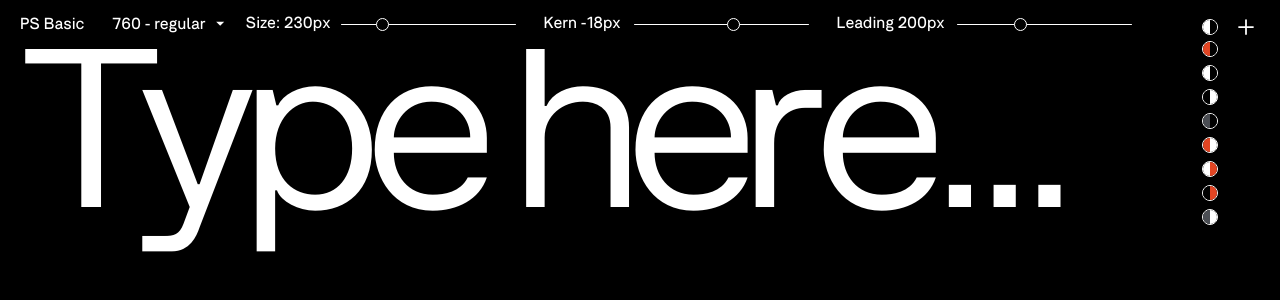
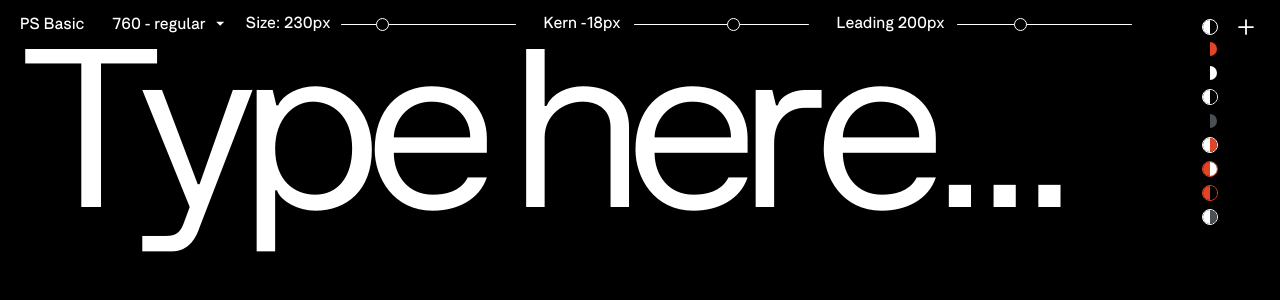
Before and after one commit to yano1978/ps-basic-font-tool, a React (Vite) app: page / in a window 1280 px wide. Both pictures are taken after a click on the button 1217 px from the left and 24 px from the top of the page. Shown: the top 300 px of the page. Built offline with nearby package versions, Linux system fonts and the light colour scheme.

Commit message:
Colour selector outline static OK + dropdown changing colour OK + close on children elements OK (TODO: click away)

```diff
--- a/src/App.jsx
+++ b/src/App.jsx
@@ -1,10 +1,11 @@
 import { useState } from 'react';
-import DropdownMenu from '@/components/FontSizeMenu';
+import FontSizeMenu from '@/components/FontSizeMenu';
 
 const App = () => {
-  let [changeBgColor, setChangeColor] = useState('');
-  let [changeTextColor, setChangeTextColor] = useState('');
+  let [changeBgColor, setChangeColor] = useState('#000');
+  let [changeTextColor, setChangeTextColor] = useState('#fff');
   let [changeDeepColor, setDropdownColor] = useState('');
+  let [dropDownCircle, setDropDownCircle] = useState('white');
   const [size, setSize] = useState(230);
   const [spacing, setLetterSpacing] = useState(-18);
   const [leading, setLineHeight] = useState(200);
@@ -47,39 +48,48 @@ const App = () => {
       if (changeTextColor === '#fff') {
         // text is white
         changeDeepColor = 'black-white';
+        dropDownCircle = 'white';
       } else {
         // text is red
         changeDeepColor = 'black-red';
+        dropDownCircle = 'red';
       }
     } else if (changeBgColor === '#E24523') {
       // bg is red
       if (changeTextColor === '#fff') {
         // text is white
         changeDeepColor = 'red-white';
+        dropDownCircle = 'white';
       } else {
         // text is black
         changeDeepColor = 'red-black';
+        dropDownCircle = 'black';
       }
     } else if (changeBgColor === '#4B4E54') {
       // bg is grey
       if (changeTextColor === '#fff') {
         // text is white
         changeDeepColor = 'grey-white';
+        dropDownCircle = 'white';
       } else {
         // text is black
         changeDeepColor = 'grey-black';
+        dropDownCircle = 'black';
       }
     } else {
       // bg is white
       if (changeTextColor === '#000') {
         // text is black
         changeDeepColor = 'white-black';
+        dropDownCircle = 'black';
       } else {
         // text is red
         changeDeepColor = 'white-red';
+        dropDownCircle = 'red';
       }
     }
     setDropdownColor(changeDeepColor);
+    setDropDownCircle(dropDownCircle);
   };
 
   return (
@@ -100,7 +110,7 @@ const App = () => {
         >
           <a href="/">PS Basic</a>
           <div className="ml-20 tablet:ml-5">
-            <DropdownMenu className={changeDeepColor} weight={weight} toggleWeight={toggleWeight} />
+            <FontSizeMenu className={changeDeepColor} weight={weight} toggleWeight={toggleWeight} />
           </div>
           <div
             style={{
@@ -171,16 +181,9 @@ const App = () => {
           </div>
           <div className="flex absolute right-5 tablet:right-0 tablet:relative">
             <button onClick={handleMenuShowing}>
-              <div
-                className={`w-4 h-4 border !border-${
-                  changeTextColor == '#fff' ||
-                  (changeTextColor == '#E24523' && changeBgColor != '#fff')
-                    ? 'white'
-                    : 'black'
-                } rounded-full mr-3.5 mt-1 relative overflow-hidden`}
-              >
-                <div className="bg-black absolute right-0 w-1/2 h-full"></div>
-                <div className="bg-white absolute w-1/2 h-full"></div>
+              <div className="w-4 h-4 border border-1 rounded-full mr-3.5 mt-1 relative overflow-hidden">
+                <div className={`bg-[${changeBgColor}] absolute right-0 w-1/2 h-full`}></div>
+                <div className={`bg-${dropDownCircle} absolute w-1/2 h-full`}></div>
               </div>
             </button>
             <div
@@ -188,123 +191,101 @@ const App = () => {
                 show ? 'opacity-100' : 'opacity-0'
               }`}
             >
-              <button onClick={() => handleBgColor({ bg: '#E24523', text: '#000' })}>
-                <div
-                  className={`w-4 h-4 border !border-${
-                    changeTextColor == '#fff' ||
-                    (changeTextColor == '#E24523' && changeBgColor != '#fff')
-                      ? 'white'
-                      : 'black'
-                  } rounded-full mr-3.5 mt-1 relative overflow-hidden`}
-                >
-                  <div className="bg-[#E24523] absolute w-1/2 h-full"></div>
-                  <div className="bg-black absolute right-0 w-1/2 h-full"></div>
+              <button
+                onClick={() => {
+                  handleMenuShowing();
+                  handleBgColor({ bg: '#E24523', text: '#000' });
+                }}
+              >
+                <div className="w-4 h-4 border border-1 border-black rounded-full mr-3.5 mt-1 relative overflow-hidden">
+                  <div className="bg-red absolute right-0 w-1/2 h-full"></div>
+                  <div className="bg-black absolute w-1/2 h-full"></div>
                 </div>
               </button>
-              <button onClick={() => handleBgColor({ bg: '#fff', text: '#000' })} className="pt-1">
-                <div
-                  className={`w-4 h-4 border !border-${
-                    changeTextColor == '#fff' ||
-                    (changeTextColor == '#E24523' && changeBgColor != '#fff')
-                      ? 'white'
-                      : 'black'
-                  } rounded-full mr-3.5 mt-1 relative overflow-hidden`}
-                >
-                  <div className="bg-white absolute w-1/2 h-full"></div>
-                  <div className="bg-black absolute right-0 w-1/2 h-full"></div>
-                </div>
-              </button>
-              <button onClick={() => handleBgColor({ bg: '#000', text: '#fff' })} className="pt-1">
-                <div
-                  className={`w-4 h-4 border !border-${
-                    changeTextColor == '#fff' ||
-                    (changeTextColor == '#E24523' && changeBgColor != '#fff')
-                      ? 'white'
-                      : 'black'
-                  } rounded-full mr-3.5 mt-1 relative overflow-hidden`}
-                >
+              <button
+                onClick={() => {
+                  handleMenuShowing();
+                  handleBgColor({ bg: '#fff', text: '#000' });
+                }}
+                className="pt-1"
+              >
+                <div className="w-4 h-4 border border-1 border-black rounded-full mr-3.5 mt-1 relative overflow-hidden">
                   <div className="bg-black absolute w-1/2 h-full"></div>
                   <div className="bg-white absolute right-0 w-1/2 h-full"></div>
                 </div>
               </button>
               <button
-                onClick={() => handleBgColor({ bg: '#4B4E54', text: '#000' })}
+                onClick={() => {
+                  handleMenuShowing();
+                  handleBgColor({ bg: '#000', text: '#fff' });
+                }}
                 className="pt-1"
               >
                 <div
-                  className={`w-4 h-4 border !border-${
-                    changeTextColor == '#fff' ||
-                    (changeTextColor == '#E24523' && changeBgColor != '#fff')
-                      ? 'white'
-                      : 'black'
-                  } rounded-full mr-3.5 mt-1 relative overflow-hidden`}
+                  className={`w-4 h-4 border border-1 border-white rounded-full mr-3.5 mt-1 relative overflow-hidden`}
                 >
-                  <div className="bg-[#4B4E54] absolute w-1/2 h-full"></div>
+                  <div className="bg-black absolute right-0 w-1/2 h-full"></div>
+                  <div className="bg-white absolute w-1/2 h-full"></div>
+                </div>
+              </button>
+              <button
+                onClick={() => {
+                  handleMenuShowing();
+                  handleBgColor({ bg: '#4B4E54', text: '#000' });
+                }}
+                className="pt-1"
+              >
+                <div className="w-4 h-4 border border-1 border-black rounded-full mr-3.5 mt-1 relative overflow-hidden">
+                  <div className="bg-black absolute w-1/2 h-full"></div>
+                  <div className="bg-grey absolute right-0 w-1/2 h-full"></div>
+                </div>
+              </button>
+              <button
+                onClick={() => {
+                  handleMenuShowing();
+                  handleBgColor({ bg: '#E24523', text: '#fff' });
+                }}
+                className="pt-1"
+              >
+                <div className="w-4 h-4 border border-1 border-white rounded-full mr-3.5 mt-1 relative overflow-hidden">
+                  <div className="bg-white absolute w-1/2 h-full"></div>
+                  <div className="bg-red absolute right-0 w-1/2 h-full"></div>
+                </div>
+              </button>
+              <button
+                onClick={() => {
+                  handleMenuShowing();
+                  handleBgColor({ bg: '#fff', text: '#E24523' });
+                }}
+                className="pt-1"
+              >
+                <div className="w-4 h-4 border border-1 border-red rounded-full mr-3.5 mt-1 relative overflow-hidden">
+                  <div className="bg-red absolute w-1/2 h-full"></div>
+                  <div className="bg-white absolute right-0 w-1/2 h-full"></div>
+                </div>
+              </button>
+              <button
+                onClick={() => {
+                  handleMenuShowing();
+                  handleBgColor({ bg: '#000', text: '#E24523' });
+                }}
+                className="pt-1"
+              >
+                <div className="w-4 h-4 border border-1 border-red rounded-full mr-3.5 mt-1 relative overflow-hidden">
+                  <div className="bg-red absolute w-1/2 h-full"></div>
                   <div className="bg-black absolute right-0 w-1/2 h-full"></div>
                 </div>
               </button>
               <button
-                onClick={() => handleBgColor({ bg: '#E24523', text: '#fff' })}
+                onClick={() => {
+                  handleMenuShowing();
+                  handleBgColor({ bg: '#4B4E54', text: '#fff' });
+                }}
                 className="pt-1"
               >
-                <div
-                  className={`w-4 h-4 border !border-${
-                    changeTextColor == '#fff' ||
-                    (changeTextColor == '#E24523' && changeBgColor != '#fff')
-                      ? 'white'
-                      : 'black'
-                  } rounded-full mr-3.5 mt-1 relative overflow-hidden`}
-                >
-                  <div className="bg-[#E24523] absolute w-1/2 h-full"></div>
-                  <div className="bg-white absolute right-0 w-1/2 h-full"></div>
-                </div>
-              </button>
-              <button
-                onClick={() => handleBgColor({ bg: '#fff', text: '#E24523' })}
-                className="pt-1"
-              >
-                <div
-                  className={`w-4 h-4 border !border-${
-                    changeTextColor == '#fff' ||
-                    (changeTextColor == '#E24523' && changeBgColor != '#fff')
-                      ? 'white'
-                      : 'black'
-                  } rounded-full mr-3.5 mt-1 relative overflow-hidden`}
-                >
+                <div className="w-4 h-4 border border-1 border-white rounded-full mr-3.5 mt-1 relative overflow-hidden">
                   <div className="bg-white absolute w-1/2 h-full"></div>
-                  <div className="bg-[#E24523] absolute right-0 w-1/2 h-full"></div>
-                </div>
-              </button>
-              <button
-                onClick={() => handleBgColor({ bg: '#000', text: '#E24523' })}
-                className="pt-1"
-              >
-                <div
-                  className={`w-4 h-4 border !border-${
-                    changeTextColor == '#fff' ||
-                    (changeTextColor == '#E24523' && changeBgColor != '#fff')
-                      ? 'white'
-                      : 'black'
-                  } rounded-full mr-3.5 mt-1 relative overflow-hidden`}
-                >
-                  <div className="bg-black absolute w-1/2 h-full"></div>
-                  <div className="bg-[#E24523] absolute right-0 w-1/2 h-full"></div>
-                </div>
-              </button>
-              <button
-                onClick={() => handleBgColor({ bg: '#4B4E54', text: '#fff' })}
-                className="pt-1"
-              >
-                <div
-                  className={`w-4 h-4 border !border-${
-                    changeTextColor == '#fff' ||
-                    (changeTextColor == '#E24523' && changeBgColor != '#fff')
-                      ? 'white'
-                      : 'black'
-                  } rounded-full mr-3.5 mt-1 relative overflow-hidden`}
-                >
-                  <div className="bg-[#4B4E54] absolute w-1/2 h-full"></div>
-                  <div className="bg-white absolute right-0 w-1/2 h-full"></div>
+                  <div className="bg-grey absolute right-0 w-1/2 h-full"></div>
                 </div>
               </button>
             </div>
--- a/tailwind.config.cjs
+++ b/tailwind.config.cjs
@@ -10,6 +10,12 @@ module.exports = {
       xl: '1280px',
       '2xl': '1536px',
     },
+    colors: {
+      red: '#E24523',
+      white: '#fff',
+      grey: '#4B4E54',
+      black: '#000',
+    },
     extend: {},
   },
   plugins: [],
```
